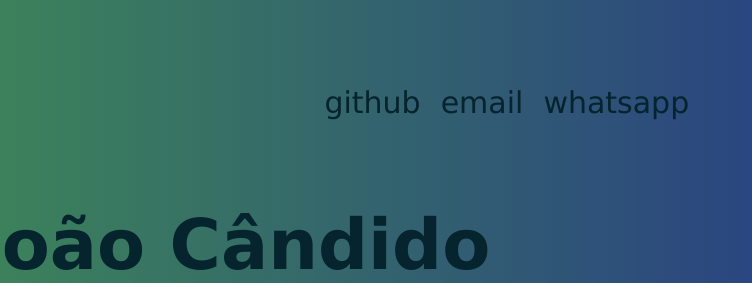
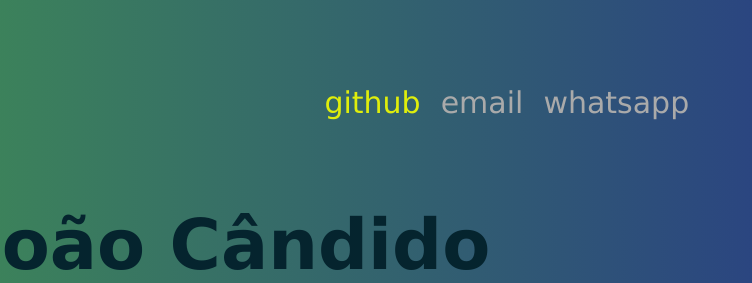
Before and after one commit to joaobcandido/semana2-jornadaCognizant, a plain HTML site: page portifolio.html in a window 1280 px wide. In both pictures the pointer is over the link "github". Shown: the top 283 px of the page, 407-1159 px from the left. Drawn offline with Linux system fonts and the light colour scheme.

Commit message:
criei arquivo bootstrap.html

```diff
--- a/portifolio.css
+++ b/portifolio.css
@@ -17,9 +17,16 @@ ul{
 }
 li{
     padding: 10px;
+
 }
 a{
     text-decoration: none;
+    color: #aaa;
+
+}
+a:hover{
+    text-decoration: none;
+    color: rgb(223, 238, 12);
 }
 body{
    /* background-image: url(./pexels-dominika-mazur-13054281.jpg) ;
@@ -58,4 +65,7 @@ header{
     display: flex;
     justify-content:space-around;
     align-items: center;
+    /* border: 5px solid rgb(56, 11, 179) ; */
+    /* box-shadow: 1px 1px 10px 1px #fff; */
+    /* border-bottom:15px ridge #fff ; */
 }
```
Also changed, not shown: bootstrap.html (added).
